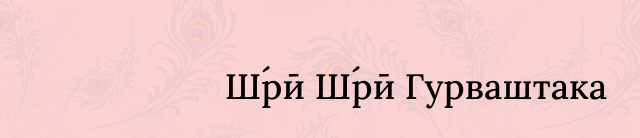
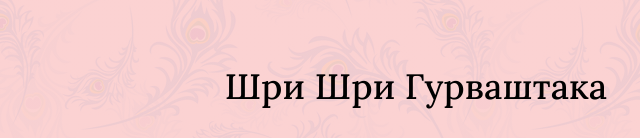
Before and after one commit to krishnized/arati, a website: page mangala.html in a window 1280 px wide. Shown: the part 662-800 px from the top of the page, 224-864 px from the left. Drawn offline with nearby package versions, Linux system fonts and the light colour scheme.

Commit message:
Remove marks

```diff
--- a/mangala.html
+++ b/mangala.html
@@ -202,7 +202,7 @@
 
 <article id="gurvastaka" rel="http://kksongs.org/songs/s/samsaradavanala.html">
 <img id="bg" src="./img/gurvastaka.jpg"/>
-<h2 lang="ru">Ш́рӣ Ш́рӣ Гурваштака<!--<small>(ист. Ставамрита Лахари)</small>--></h2>
+<h2 lang="ru">Шри Шри Гурваштака<!--<small>(ист. Ставамрита Лахари)</small>--></h2>
 
 <p hidden><small>Примеры: <a href="https://archive.org/details/SrilaPrabhupada-SriSriGurvastakam">Прабхупада 1</a>, <a href="https://youtu.be/MJg7guWfpE4">Прабхупада 2</a>, <a href="https://archive.org/details/KKS_Bhajans-Gurvastakam/KKS_Bhajan-Gurvastakam_28-apr-2007_Simhachalam_de.mp3">Кадамба</a>, <a href="https://youtu.be/yhs309LBrKE">Krishna</a></small></p>
 
```
